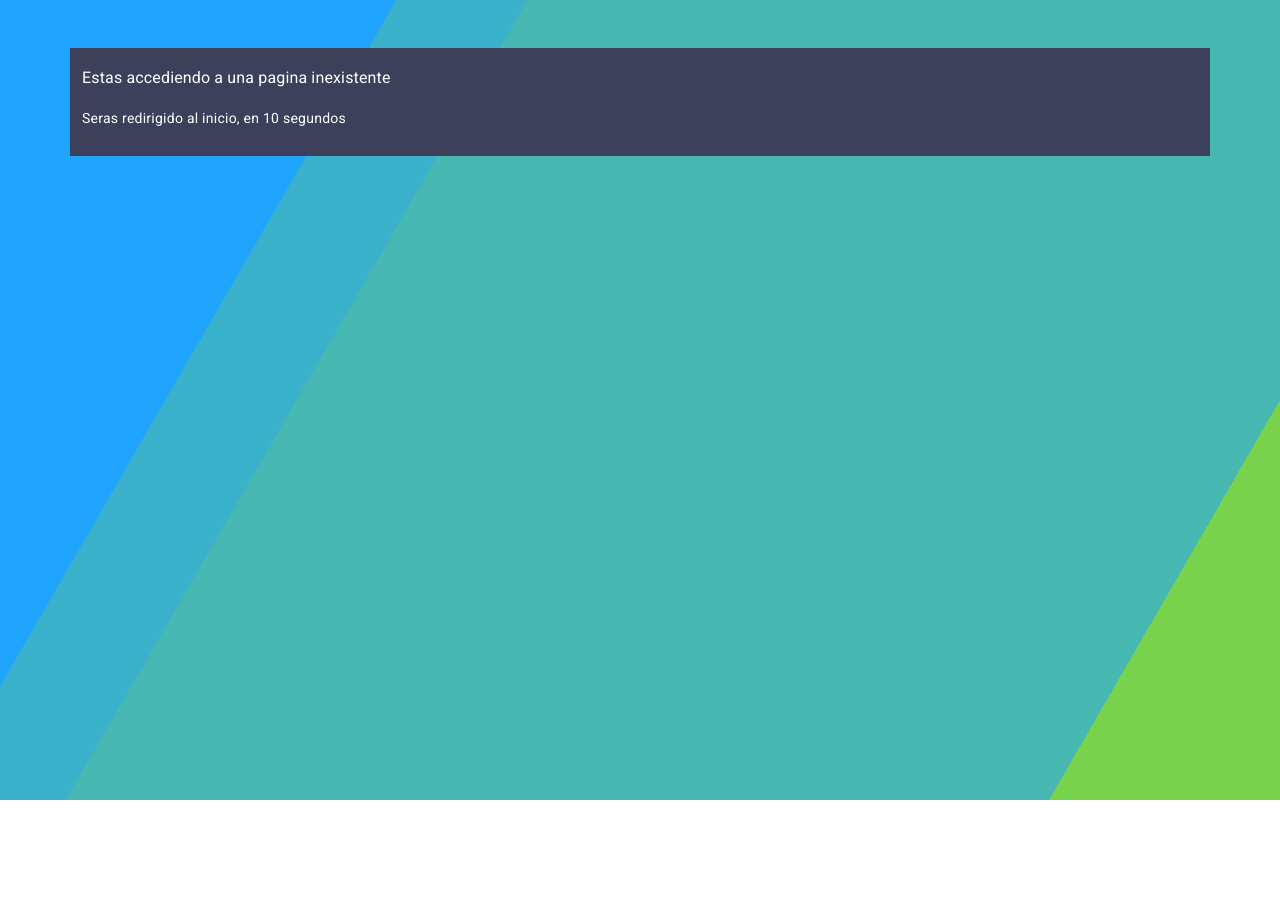
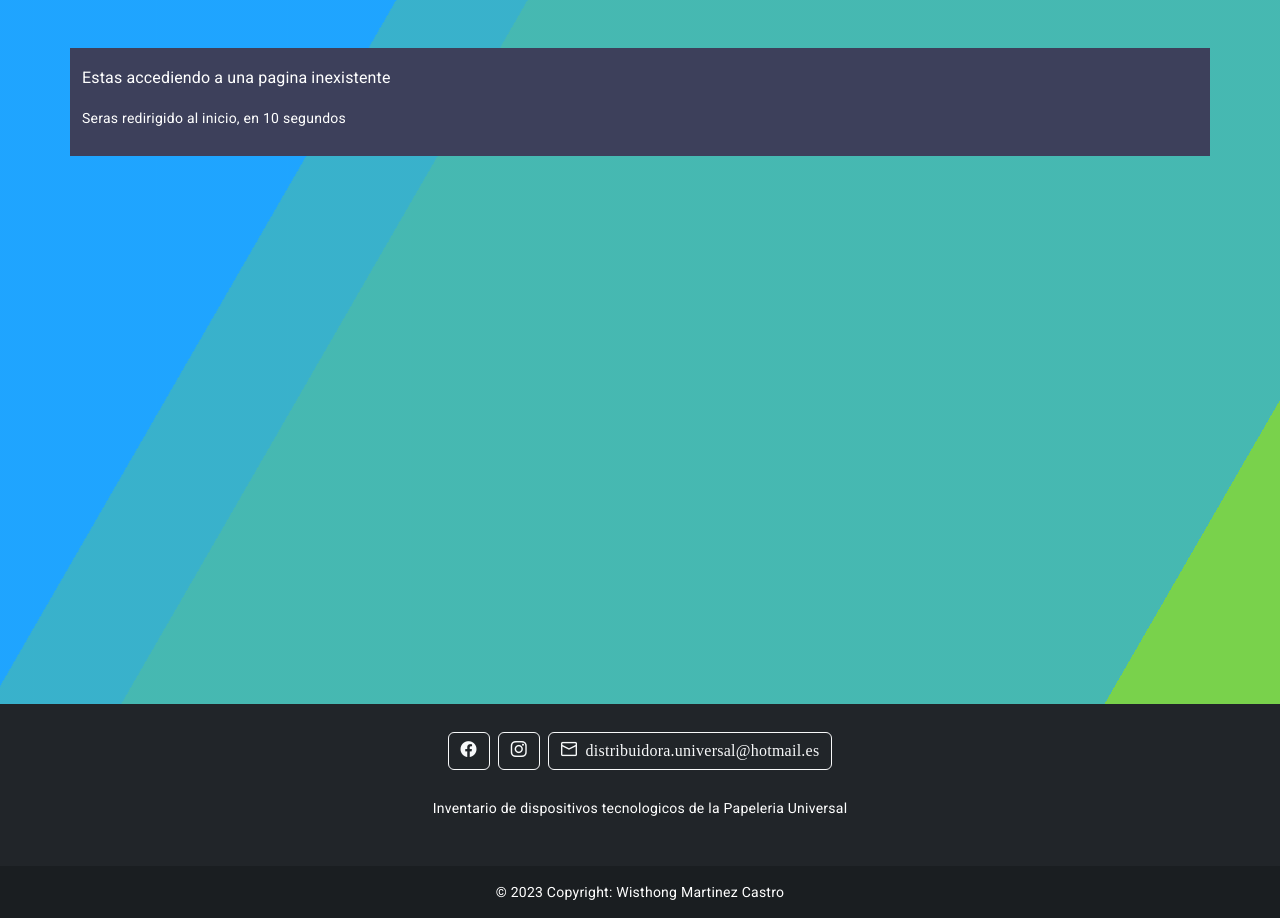
Before and after one commit to Wisthong/appInventario, an Angular app: page /lista in a window 1280 px wide. Before the commit the page ends 848 px from the top, so only its background shows below. Built offline with nearby package versions, Linux system fonts and the light colour scheme.

Commit message:
Arreglo en footer

```diff
--- a/src/app/app.component.css
+++ b/src/app/app.component.css
@@ -0,0 +1,9 @@
+.container-fluid {
+  min-height: 80%;
+  /* padding-bottom: 81px; */
+}
+
+footer {
+  width: 100%;
+  position: absolute;
+}
--- a/src/app/app.component.html
+++ b/src/app/app.component.html
@@ -1,3 +1,51 @@
 <div class="container-fluid">
   <router-outlet></router-outlet>
 </div>
+
+<!-- Footer -->
+<footer class="bg-dark text-center text-white mt-3">
+  <!-- Grid container -->
+  <div class="container p-4">
+    <!-- Section: Social media -->
+    <section class="mb-4">
+      <!-- Facebook -->
+      <a
+        class="btn btn-outline-light btn-floating m-1"
+        href="https://www.facebook.com/distribuidorauniversalcali/?locale=es_LA"
+        target="_blank"
+        role="button"
+        ><i class="pi pi-facebook"></i
+      ></a>
+
+      <!-- Instagram -->
+      <a
+        class="btn btn-outline-light btn-floating m-1"
+        href="https://www.instagram.com/distriuniversal_/?hl=es"
+        target="_blank"
+        role="button"
+        ><i class="pi pi-instagram"></i
+      ></a>
+
+      <!-- Correo -->
+      <a
+        class="btn btn-outline-light btn-floating m-1"
+        href="mailto:distribuidora.universal@hotmail.es"
+        target="_blank"
+        role="button"
+        ><i class="pi pi-envelope"> distribuidora.universal@hotmail.es</i></a
+      >
+    </section>
+
+    <!-- Section: Text -->
+    <section class="mb-4">
+      <p>Inventario de dispositivos tecnologicos de la Papeleria Universal</p>
+    </section>
+  </div>
+
+  <!-- Copyright -->
+  <div class="text-center p-3" style="background-color: rgba(0, 0, 0, 0.2)">
+    © {{ anioActual }} Copyright: Wisthong Martinez Castro
+    <!-- <a class="text-white" href="https://mdbootstrap.com/">MDBootstrap.com</a> -->
+  </div>
+</footer>
+<!-- Footer -->
--- a/src/app/app.component.ts
+++ b/src/app/app.component.ts
@@ -1,10 +1,15 @@
-import { Component } from '@angular/core';
+import { Component, OnInit } from '@angular/core';
 
 @Component({
   selector: 'app-root',
   templateUrl: './app.component.html',
-  styleUrls: ['./app.component.css']
+  styleUrls: ['./app.component.css'],
 })
-export class AppComponent {
+export class AppComponent implements OnInit {
+  anioActual!: number;
   title = 'appInventario';
+  ngOnInit(): void {
+    const fecha = new Date();
+    this.anioActual = fecha.getFullYear();
+  }
 }
--- a/src/app/modules/admin/pages/dashboard/dashboard.component.html
+++ b/src/app/modules/admin/pages/dashboard/dashboard.component.html
@@ -44,26 +44,10 @@
 
       <!-- Slider de fotos -->
       <div
-        id="carouselExampleCaptions"
+        id="carouselExampleControls"
         class="carousel slide py-3"
-        data-bs-ride="false"
+        data-bs-ride="carousel"
       >
-        <div class="carousel-indicators">
-          <button
-            type="button"
-            data-bs-target="#carouselExampleCaptions"
-            data-bs-slide-to="0"
-            class="active"
-            aria-current="true"
-            aria-label="Slide 1"
-          ></button>
-          <button
-            type="button"
-            data-bs-target="#carouselExampleCaptions"
-            data-bs-slide-to="1"
-            aria-label="Slide 2"
-          ></button>
-        </div>
         <div class="carousel-inner">
           <div class="carousel-item active">
             <img
@@ -91,11 +75,24 @@
               <p>Nuestros productos</p>
             </div>
           </div>
+          <div class="carousel-item">
+            <img
+              [src]="[
+                'https://lh3.googleusercontent.com/p/AF1QipMPFOQP-EEZxgAzpBGp2deXr0byoTbCKWqKtBaA=s680-w680-h510'
+              ]"
+              class="d-block w-100"
+              alt="..."
+            />
+            <div class="carousel-caption d-none d-md-block">
+              <h5>Papeleria Universal</h5>
+              <p>Sede Centro</p>
+            </div>
+          </div>
         </div>
         <button
           class="carousel-control-prev"
           type="button"
-          data-bs-target="#carouselExampleCaptions"
+          data-bs-target="#carouselExampleControls"
           data-bs-slide="prev"
         >
           <span class="carousel-control-prev-icon" aria-hidden="true"></span>
@@ -104,7 +101,7 @@
         <button
           class="carousel-control-next"
           type="button"
-          data-bs-target="#carouselExampleCaptions"
+          data-bs-target="#carouselExampleControls"
           data-bs-slide="next"
         >
           <span class="carousel-control-next-icon" aria-hidden="true"></span>
--- a/src/app/modules/home/pages/login/login.component.html
+++ b/src/app/modules/home/pages/login/login.component.html
@@ -1,6 +1,6 @@
 <app-navbar></app-navbar>
 
-<div class="container py-5">
+<div class="container pb-5">
   <form class="py-5" [formGroup]="loginForm" (ngSubmit)="onLogin()">
     <mat-card class="shipping-card">
       <mat-card-content>
--- a/src/styles.css
+++ b/src/styles.css
@@ -9,7 +9,8 @@ body {
   font-family: Roboto, "Helvetica Neue", sans-serif;
 }
 
-h1,h4{
+h1,
+h4 {
   color: white;
 }
 
@@ -17,49 +18,50 @@ h1,h4{
   padding-top: 20px;
 }
 
+
 .bg {
-  animation:slide 3s ease-in-out infinite alternate;
+  animation: slide 3s ease-in-out infinite alternate;
   background-image: linear-gradient(-60deg, #6c3 50%, #09f 50%);
-  bottom:0;
-  left:-50%;
-  opacity:.5;
-  position:fixed;
-  right:-50%;
-  top:0;
-  z-index:-1;
+  bottom: 0;
+  left: -50%;
+  opacity: 0.5;
+  position: fixed;
+  right: -50%;
+  top: 0;
+  z-index: -1;
 }
 
 .bg2 {
-  animation-direction:alternate-reverse;
-  animation-duration:4s;
+  animation-direction: alternate-reverse;
+  animation-duration: 4s;
 }
 
 .bg3 {
-  animation-duration:5s;
+  animation-duration: 5s;
 }
 
 .content {
-  background-color:rgba(255,255,255,.8);
-  border-radius:.25em;
-  box-shadow:0 0 .25em rgba(0,0,0,.25);
-  box-sizing:border-box;
-  left:50%;
-  padding:10vmin;
-  position:fixed;
-  text-align:center;
-  top:50%;
-  transform:translate(-50%, -50%);
+  background-color: rgba(255, 255, 255, 0.8);
+  border-radius: 0.25em;
+  box-shadow: 0 0 0.25em rgba(0, 0, 0, 0.25);
+  box-sizing: border-box;
+  left: 50%;
+  padding: 10vmin;
+  position: fixed;
+  text-align: center;
+  top: 50%;
+  transform: translate(-50%, -50%);
 }
 
 h1 {
-  font-family:monospace;
+  font-family: monospace;
 }
 
 @keyframes slide {
   0% {
-    transform:translateX(-25%);
+    transform: translateX(-25%);
   }
   100% {
-    transform:translateX(25%);
+    transform: translateX(25%);
   }
 }
```
